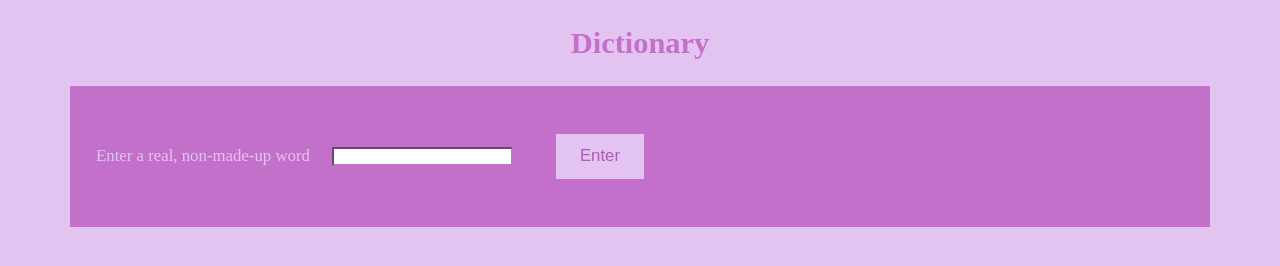
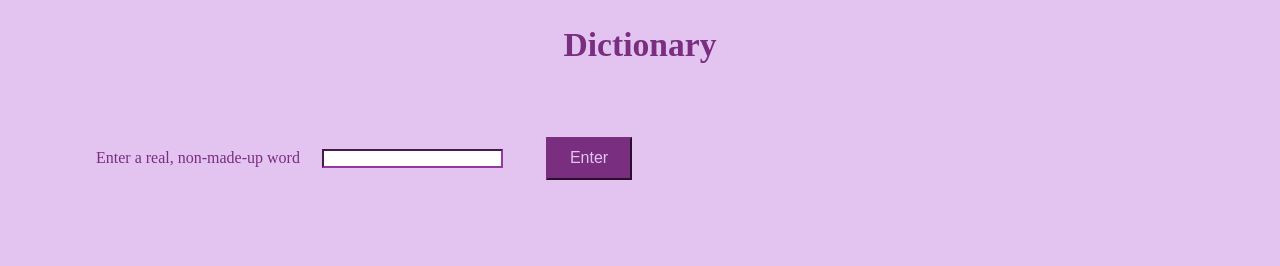
Before and after one commit to staten-island-tech/api-project-YuhanZheng91, a website built with Vite: page api-project/index.html in a window 1280 px wide. Built offline with nearby package versions, Linux system fonts and the light colour scheme.

Commit message:
01.02.2024

```diff
--- a/api-project/css/style.css
+++ b/api-project/css/style.css
@@ -1,14 +1,16 @@
 :root{
     --a-color: #e3c4f1;
     --dark-purple: #c370ca;
+    --somewhat-dark-purple: #96399e;
+    --darker-purple: #792e80;
 
     --h4: 75%;
-    --h1: 190%;
+    --h1: 210%;
     --definition-text: 90%;
     --h3: 120%;
     --h5: 80%;
     --source-texts: 70%;
-    --h2: 105%;
+    --h2: 100%;
     --h6: 70%;
 }
 
@@ -23,12 +25,11 @@ html{
 
 body{
     background-color: var(--a-color);
-    color: var(--dark-purple);
+    color: var(--darker-purple);
 }
 
 form{
-    background-color: var(--dark-purple);
-    color: var(--a-color);
+    color: var(--darker-purple);
     width: 85%;
     height: 30%;
     font-size: var(--h2);
@@ -42,15 +43,16 @@ form{
 .enter-button{
     margin: 2%;
     padding: 1% 2%;
-    background-color: var(--a-color);
-    color: #ad59b8;
-    border-color: #aa262600;
+    background-color: var(--darker-purple);
+    color: var(--a-color);
+    border-color: var(--darker-purple);
+    /* border-color: #aa262600; */
     font-size: 100%;
 }
 
 .text-box{
     color: var(--dark-purple);
-    border-color: var(--dark-purple);
+    border-color: var(--somewhat-dark-purple);
     margin: 2%;
 }
 
@@ -115,7 +117,7 @@ h6{
     padding: 1%;
     margin: 3% 2% 0.25% 2%;
     background-color: #c370ca;
-    border-color: #aa262600;
+/*  border-color: #aa262600; */
     color: #ffffff;
 }
 
--- a/api-project/js/main.js
+++ b/api-project/js/main.js
@@ -5,8 +5,6 @@ const DOMSelectors = {
     word: document.querySelector(".text-box"),
     container: document.querySelector(".container"),
 };
-
-let URL = `https://api.dictionaryapi.dev/api/v2/entries/en/word`;
 
 async function getData(){
     DOMSelectors.form.addEventListener('submit', async function(event){
@@ -28,10 +26,6 @@ async function getData(){
     })
 }
 getData();
-
-async function noidea(){
-
-}
 
 async function create(data){
     document.querySelector(".container").innerHTML = ``;
@@ -63,4 +57,6 @@ function create(data){
     document.querySelector(".container").insertAdjacentHTML("afterbegin", card);
 
 }
- */
+*/
+
+//wave extension firefox ; contrast & error stuff
```
Also changed, not shown: api-project/index.html (+3 -3 lines).
